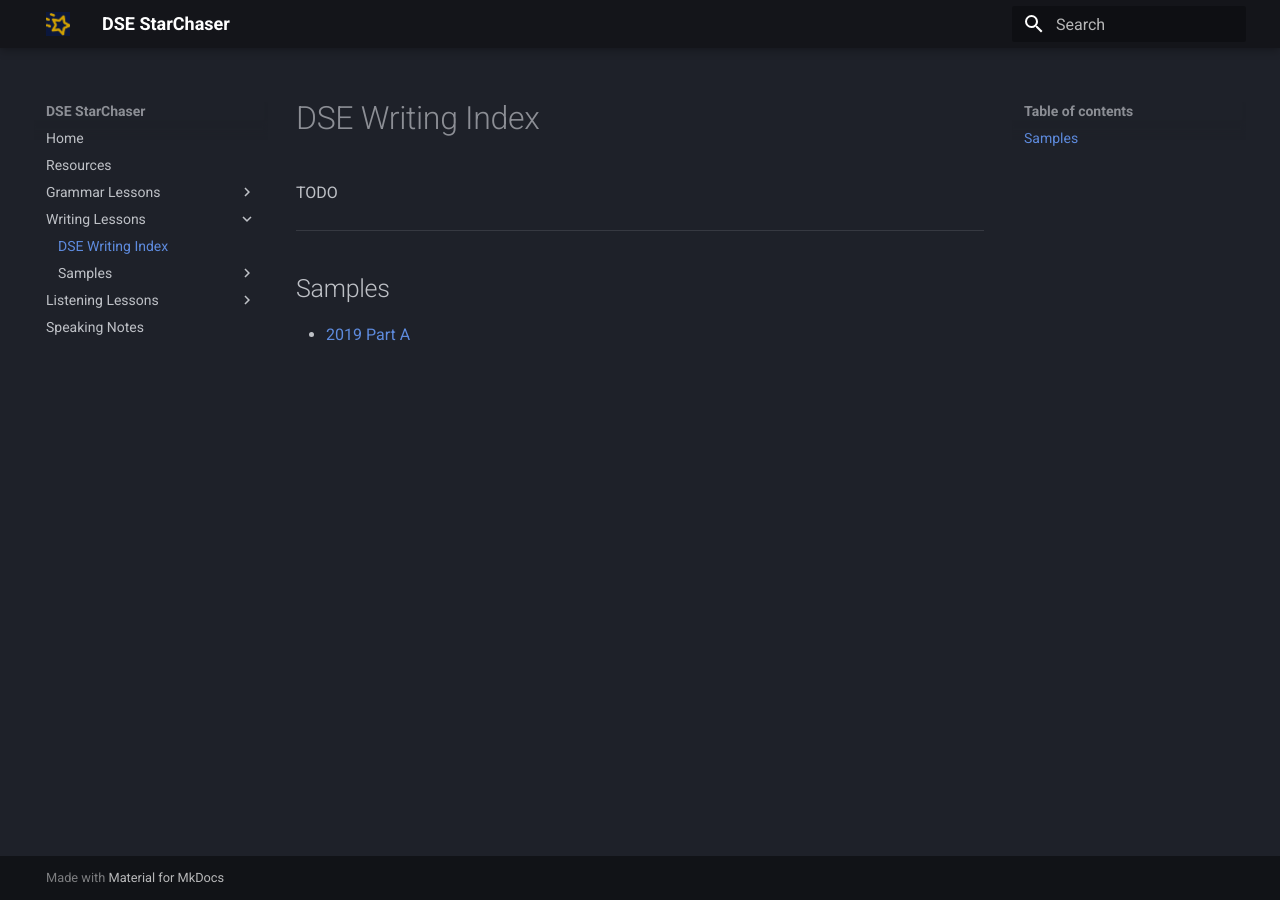
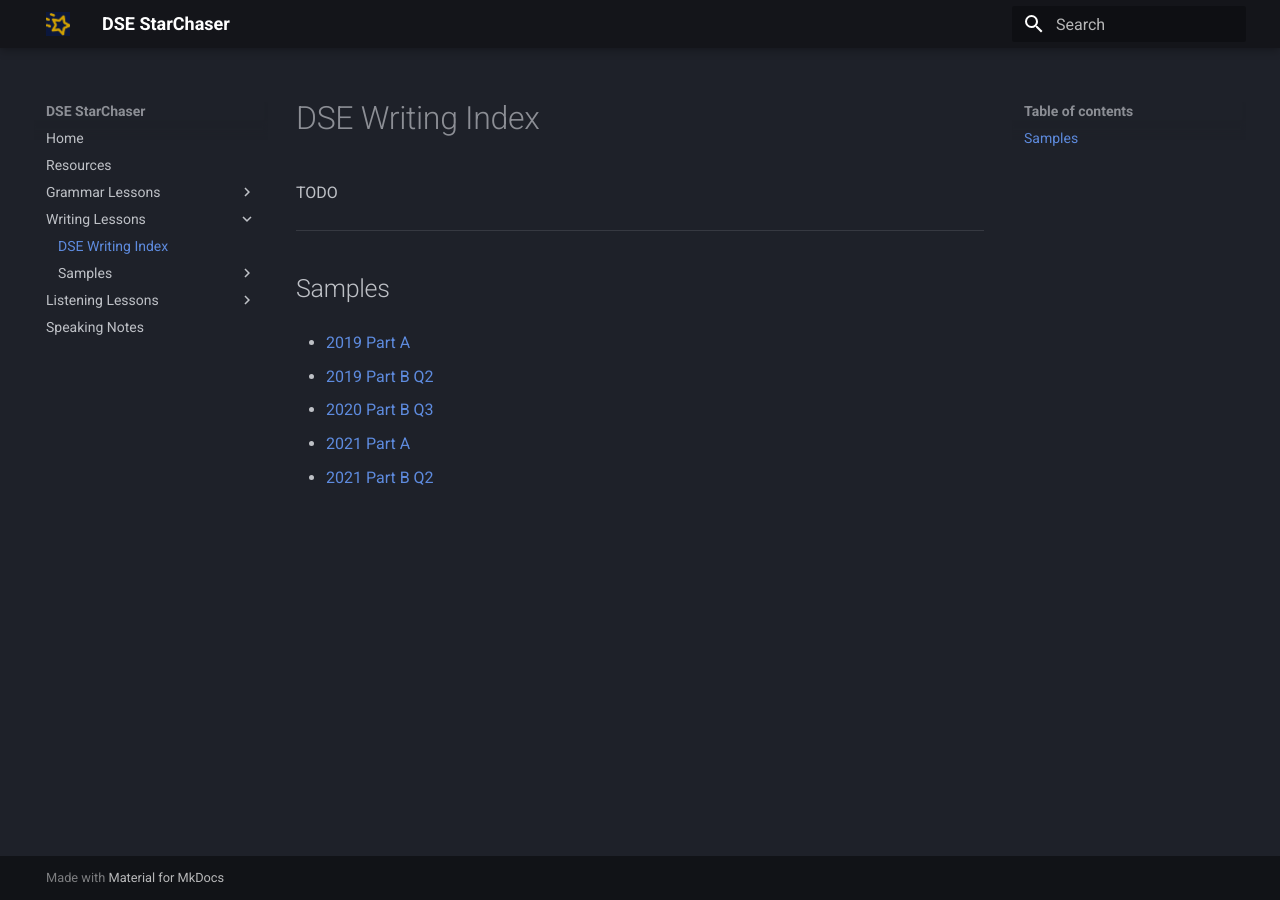
Before and after one commit to louiskwt/starchaser-portal, an MkDocs documentation site: the page built from docs/writing/index.md, in a window 1280 px wide. Built offline with MkDocs 1.6.1 and Material for MkDocs 9.7.7, drawn with Linux system fonts in a browser that asks for light colours.

Commit message:
update writing index link

```diff
--- a/docs/writing/index.md
+++ b/docs/writing/index.md
@@ -8,3 +8,11 @@ TODO
 ## Samples
 
 - [2019 Part A](samples/2019_partA.md)
+
+- [2019 Part B Q2](samples/2019_partB_2.md)
+
+- [2020 Part B Q3](samples/2020_partB_3.md)
+
+- [2021 Part A](samples/2021_partA.md)
+
+- [2021 Part B Q2](samples/2021_partB_2.md)
```
